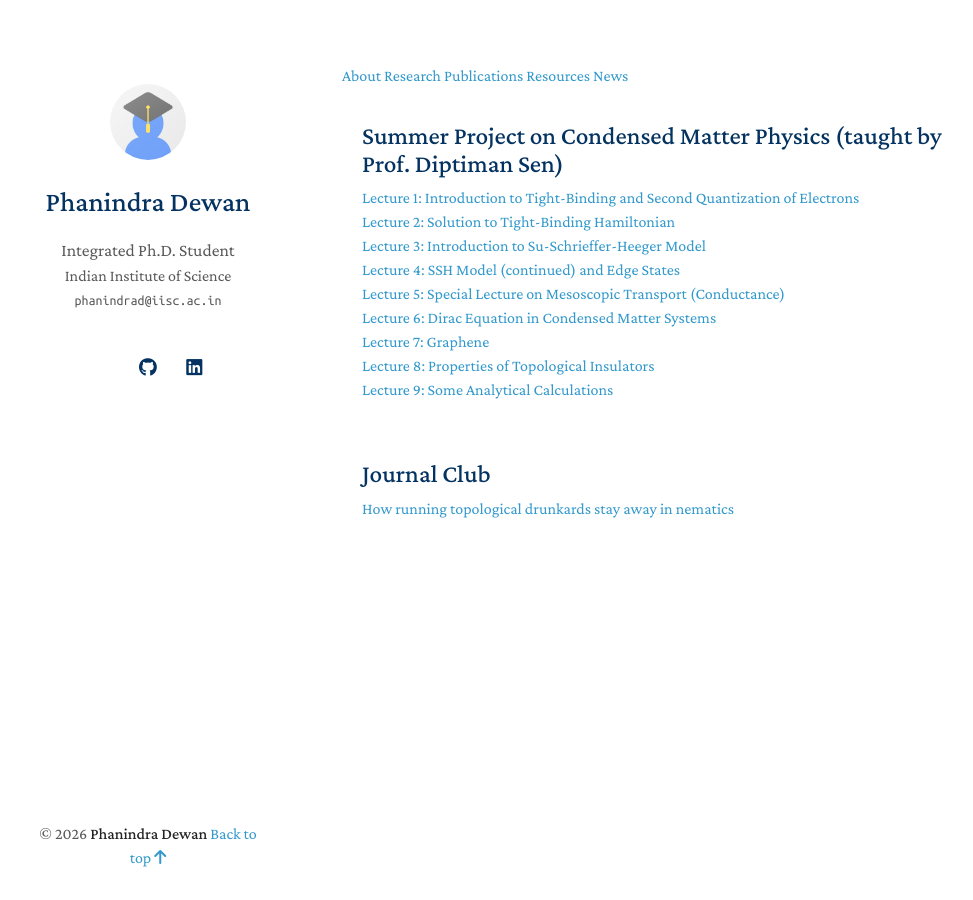
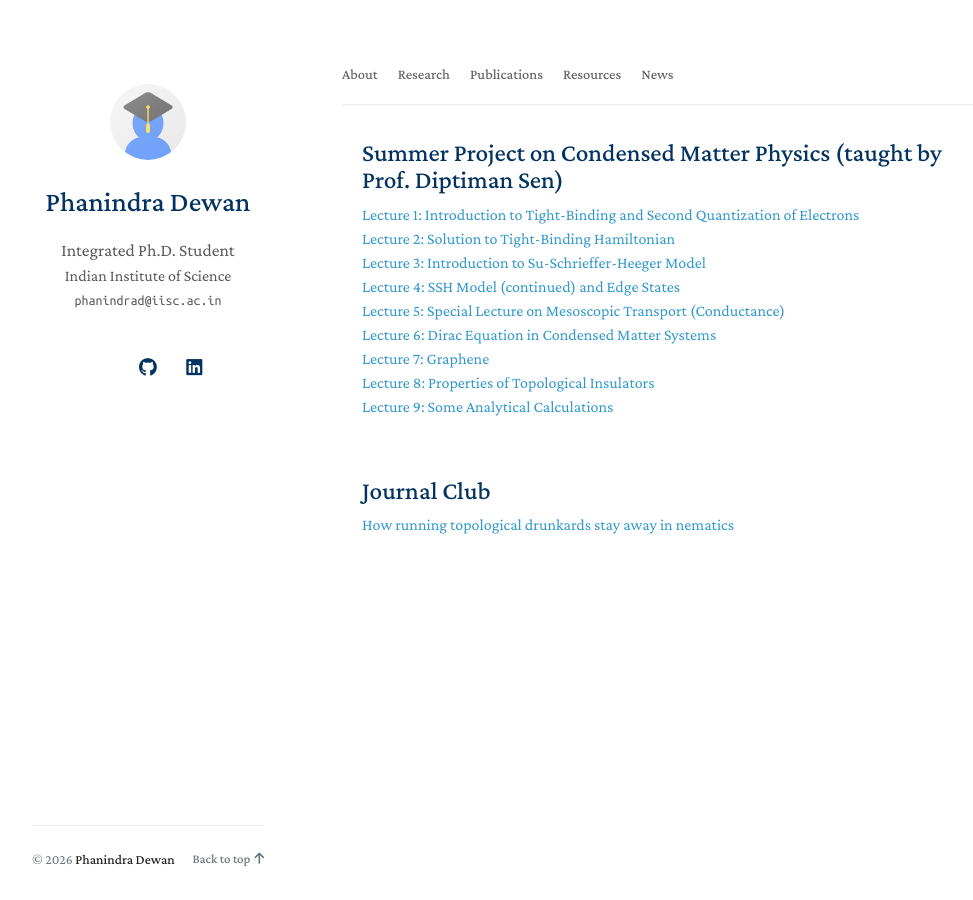
Before and after one commit to phannyd/phannyd.github.io, a Jekyll site: the page built from resources.md, in a window 1280 px wide. Shown: the whole page, without its empty margins (128-1101 px from the left). Built offline with Jekyll 4.4.1, drawn with Linux system fonts in a browser that asks for light colours; a style sheet for code colours, icons or effects is not loaded.

Commit message:
Add smooth scrolling and style updates for navigation

```diff
--- a/assets/css/publications.css
+++ b/assets/css/publications.css
@@ -80,3 +80,112 @@ blockquote { background: var(--global-bg-color); border-left: 2px solid var(--gl
 .publications ol.bibliography li div.abstract.hidden.open { border-color: var(--global-text-color); }
 
 .publications ol.bibliography li .teaser { border-radius: 8px; box-shadow: 3px 3px 6px #888; height: 123px; width: 270px; margin-top: 5px; margin-left: 5px; margin-bottom: 5px; object-fit: cover; }
+
+html {
+    scroll-behavior: smooth;
+}
+
+.nav-pills {
+    display: flex;
+    flex-wrap: wrap;
+    align-items: center;
+    gap: 1.25rem;
+    margin-bottom: 2rem;
+    padding: 0 0 0.75rem 0;
+    border-bottom: 1px solid rgba(0, 0, 0, 0.08);
+}
+
+.nav-pills a {
+    font-size: 0.9rem;
+    font-weight: 500;
+    color: #666666;
+    text-decoration: none;
+    transition: color 0.15s ease, border-color 0.15s ease;
+    padding-bottom: 4px;
+    border-bottom: 2px solid transparent;
+}
+
+.nav-pills a:hover {
+    color: var(--global-theme-color, #002D72);
+    border-bottom-color: var(--global-theme-color, #002D72);
+    background: none;
+    box-shadow: none;
+}
+
+@media (prefers-color-scheme: dark) {
+    .nav-pills {
+        border-bottom-color: rgba(255, 255, 255, 0.1);
+    }
+    .nav-pills a {
+        color: #aaaaaa;
+    }
+    .nav-pills a:hover {
+        color: #ffffff;
+        border-bottom-color: #ffffff;
+    }
+}
+
+
+hr.section-divider {
+    width: 75%;
+    margin: 2rem 0;
+    border: none;
+    height: 1px;
+    background: #d1d5db;
+}
+
+@media (prefers-color-scheme: dark) {
+    hr.section-divider {
+        background: #374151;
+    }
+}
+
+footer {
+    margin-top: 3rem;
+    padding-top: 1.5rem;
+    border-top: 1px solid rgba(0, 0, 0, 0.08);
+}
+
+.site-footer {
+    font-size: 0.85rem;
+    color: #6c757d;
+}
+
+.site-footer .footer-content {
+    display: flex;
+    justify-content: space-between;
+    align-items: center;
+    flex-wrap: wrap;
+    gap: 10px;
+}
+
+.site-footer .copyright {
+    font-weight: 400;
+}
+
+.site-footer .back-to-top {
+    color: #6c757d;
+    text-decoration: none;
+    font-size: 0.8rem;
+    font-weight: 500;
+    transition: color 0.2s ease;
+    display: inline-flex;
+    align-items: center;
+    gap: 4px;
+}
+
+.site-footer .back-to-top:hover {
+    color: var(--global-theme-color, #002D72);
+}
+
+@media (prefers-color-scheme: dark) {
+    footer {
+        border-top-color: rgba(255, 255, 255, 0.1);
+    }
+    .site-footer, .site-footer .back-to-top {
+        color: #9ca3af;
+    }
+    .site-footer .back-to-top:hover {
+        color: #ffffff;
+    }
+}
```
